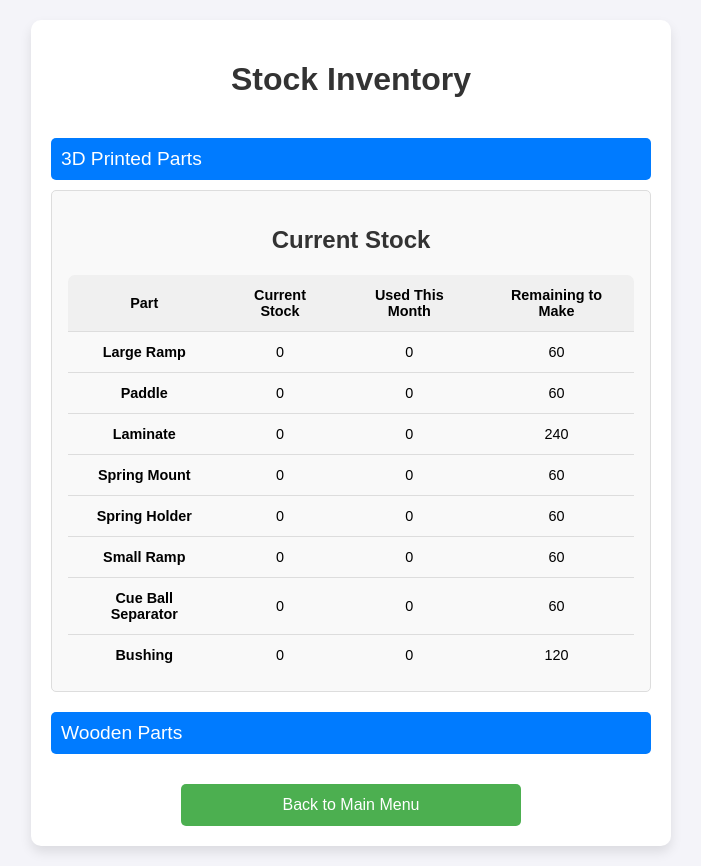
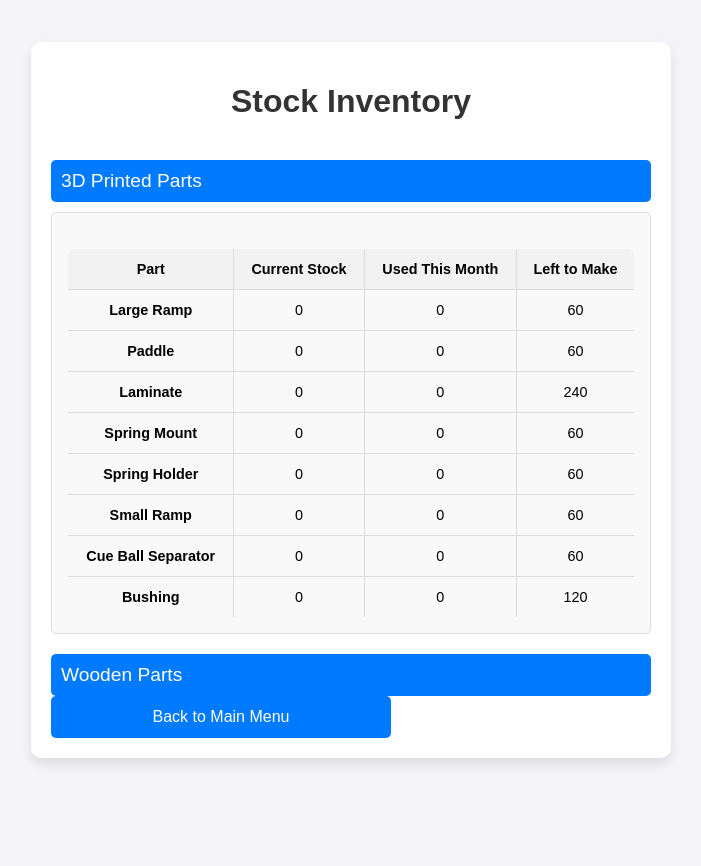
Before and after one commit to Bitcade1/Pooltracker, a Flask app: page /inventory in a window 1280 px wide, after a click on "3D Printed Parts". Shown: the whole page, without its empty margins (289-990 px from the left). After the commit the page ends 764 px from the top, so only its background shows below. Run offline with Flask 3, Linux system fonts and the light colour scheme; data that the repository does not hold is empty.

Commit message:
Update inventory.html

```diff
--- a/templates/inventory.html
+++ b/templates/inventory.html
@@ -6,6 +6,7 @@
     <title>Stock Inventory</title>
     <link rel="stylesheet" href="{{ url_for('static', filename='styles.css') }}">
     <style>
+        .extra { color: green; font-weight: bold; }  /* Style extras in green */
         .collapsible {
             background-color: #007bff;
             color: white;
@@ -19,11 +20,7 @@
             margin-top: 20px;
             border-radius: 5px;
         }
-
-        .collapsible:hover {
-            background-color: #0056b3;
-        }
-
+        .collapsible:hover { background-color: #0056b3; }
         .collapsible-content {
             padding: 15px;
             display: none;
@@ -33,30 +30,9 @@
             border-radius: 5px;
             margin-top: 10px;
         }
-
-        .menu-link {
-            margin-top: 30px;
-            text-align: center;
-        }
-
-        .menu-button {
-            display: inline-block;
-            padding: 12px 20px;
-            background-color: #4CAF50;
-            color: white;
-            text-decoration: none;
-            border-radius: 5px;
-            font-size: 1em;
-        }
-
-        .menu-button:hover {
-            background-color: #45a049;
-        }
-
-        .extra {
-            color: green;
-            font-weight: bold;
-        }
+        table { width: 100%; border-collapse: collapse; margin-top: 20px; }
+        th, td { padding: 12px; border: 1px solid #ddd; text-align: center; }
+        th { background-color: #f2f2f2; }
     </style>
     <script>
         function toggleCollapsible(id) {
@@ -72,15 +48,13 @@
         <!-- Collapsible Button and Content for 3D Printed Parts -->
         <button class="collapsible" onclick="toggleCollapsible('collapsibleContent3D')">3D Printed Parts</button>
         <div id="collapsibleContent3D" class="collapsible-content">
-            <h2>Current Stock</h2>
-            <div class="inventory-list">
             <table>
                 <thead>
                     <tr>
                         <th>Part</th>
                         <th>Current Stock</th>
                         <th>Used This Month</th>
-                            <th>Remaining to Make</th>
+                        <th>Left to Make</th>
                     </tr>
                 </thead>
                 <tbody>
@@ -88,12 +62,12 @@
                     <tr>
                         <td><strong>{{ part }}</strong></td>
                         <td>{{ count }}</td>
-                            <td>{{ parts_used_this_month[part] }}</td>
+                        <td>{{ parts_used_this_month.get(part, 0) }}</td>
                         <td>
-                                {% if parts_left_to_make[part] < 0 %}
+                            {% if parts_left_to_make[part] > 0 %}
+                                {{ parts_left_to_make[part] }}
+                            {% else %}
                                 <span class="extra">{{ abs(parts_left_to_make[part]) }} extras</span>
-                                {% else %}
-                                    {{ parts_left_to_make[part] }}
                             {% endif %}
                         </td>
                     </tr>
@@ -101,20 +75,27 @@
                 </tbody>
             </table>
         </div>
-        </div>
 
         <!-- Collapsible Button and Content for Wooden Parts -->
         <button class="collapsible" onclick="toggleCollapsible('collapsibleContentWood')">Wooden Parts</button>
         <div id="collapsibleContentWood" class="collapsible-content">
             <h2>Total Cut</h2>
-            <div class="inventory-list">
-                <p><strong>Bases</strong>: {{ wooden_counts.bases }}</p>
-                <p><strong>Pod Sides</strong>: {{ wooden_counts.pod_sides }}</p>
-                <p><strong>Body</strong>: {{ wooden_counts.body }}</p>
-            </div>
+            <table>
+                <thead>
+                    <tr>
+                        <th>Part</th>
+                        <th>Total Cut</th>
+                    </tr>
+                </thead>
+                <tbody>
+                    <tr><td><strong>Bases</strong></td><td>{{ wooden_counts.bases }}</td></tr>
+                    <tr><td><strong>Pod Sides</strong></td><td>{{ wooden_counts.pod_sides }}</td></tr>
+                    <tr><td><strong>Body</strong></td><td>{{ wooden_counts.body }}</td></tr>
+                </tbody>
+            </table>
         </div>
 
-        <!-- Link Back to Main Menu with added spacing -->
+        <!-- Link Back to Main Menu -->
         <div class="menu-link">
             <a href="{{ url_for('home') }}" class="menu-button">Back to Main Menu</a>
         </div>
```
Lines whose indentation alone changed are shown as unchanged.
